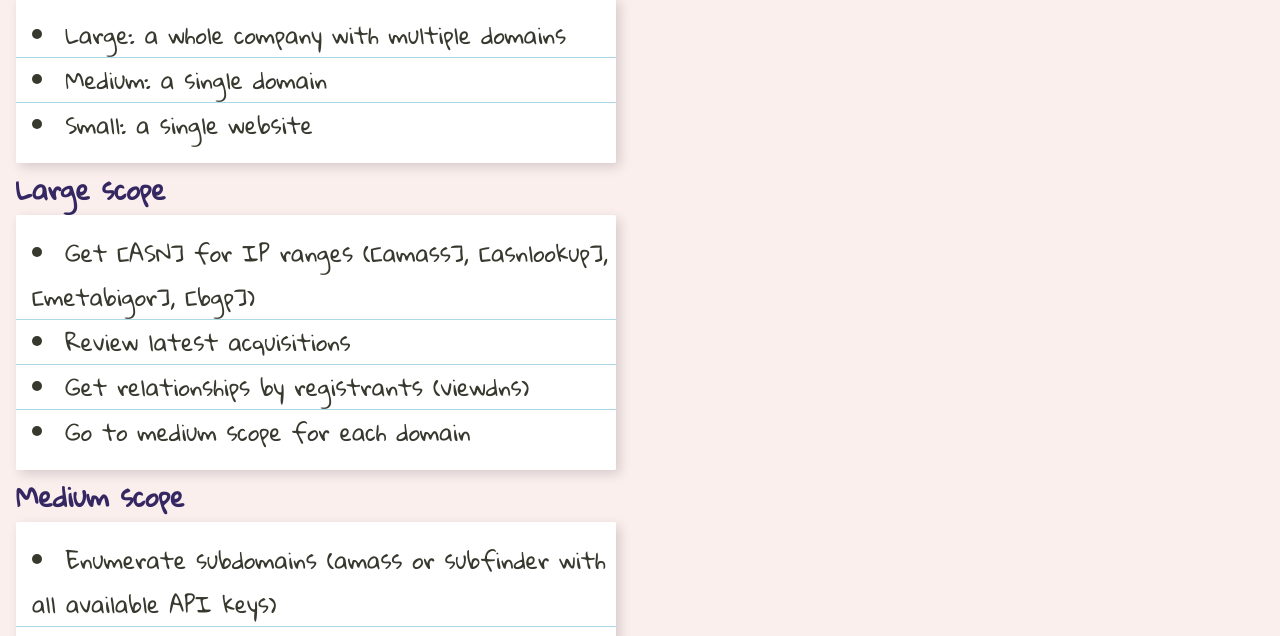
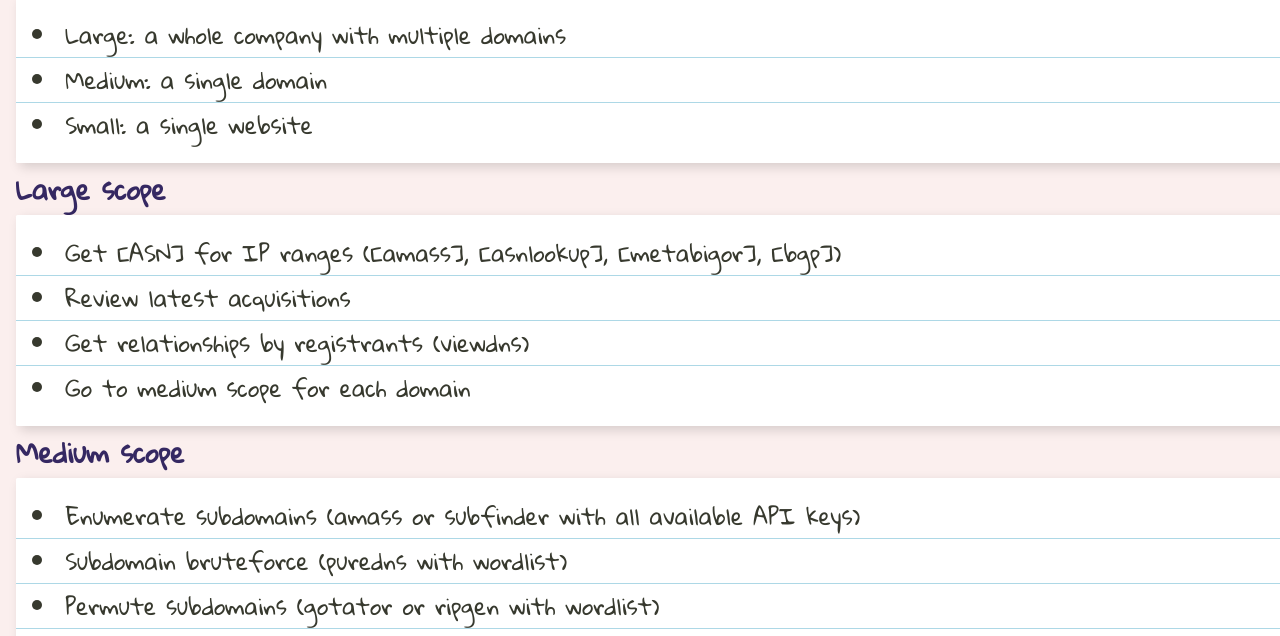
Before and after one commit to SibawNick/home, a plain HTML site: page index.html in a window 1280 px wide. Shown: the part 160-796 px from the top of the page. Drawn offline with Linux system fonts and the light colour scheme.

Commit message:
ul width

```diff
--- a/styles.css
+++ b/styles.css
@@ -47,7 +47,7 @@ h3 {
 
 ul {
 	list-style-position: inside;
-	width: 600px;
+	width: 1280px;
 	max-width: 100%;
 	background: white;
 	box-shadow: 0.25rem 0.25rem 0.75rem rgb(0 0 0 / 0.15);
```
